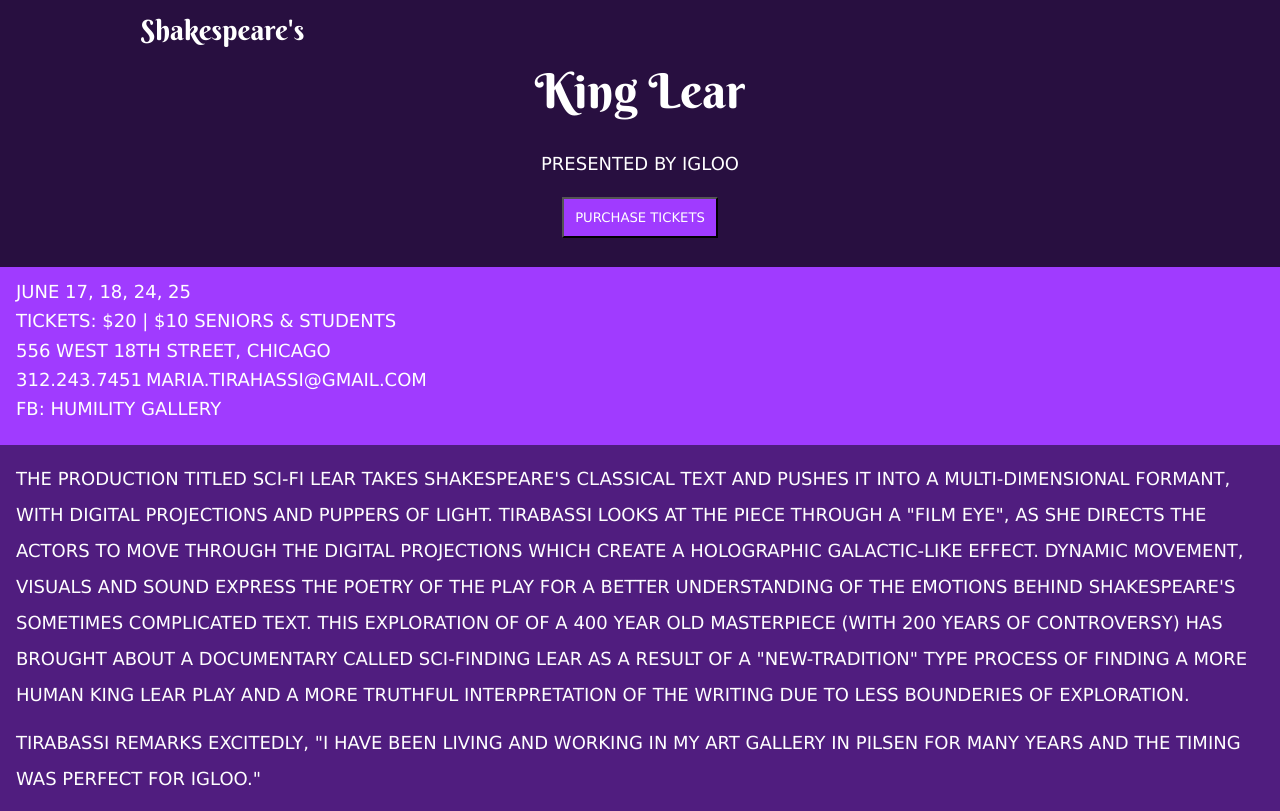
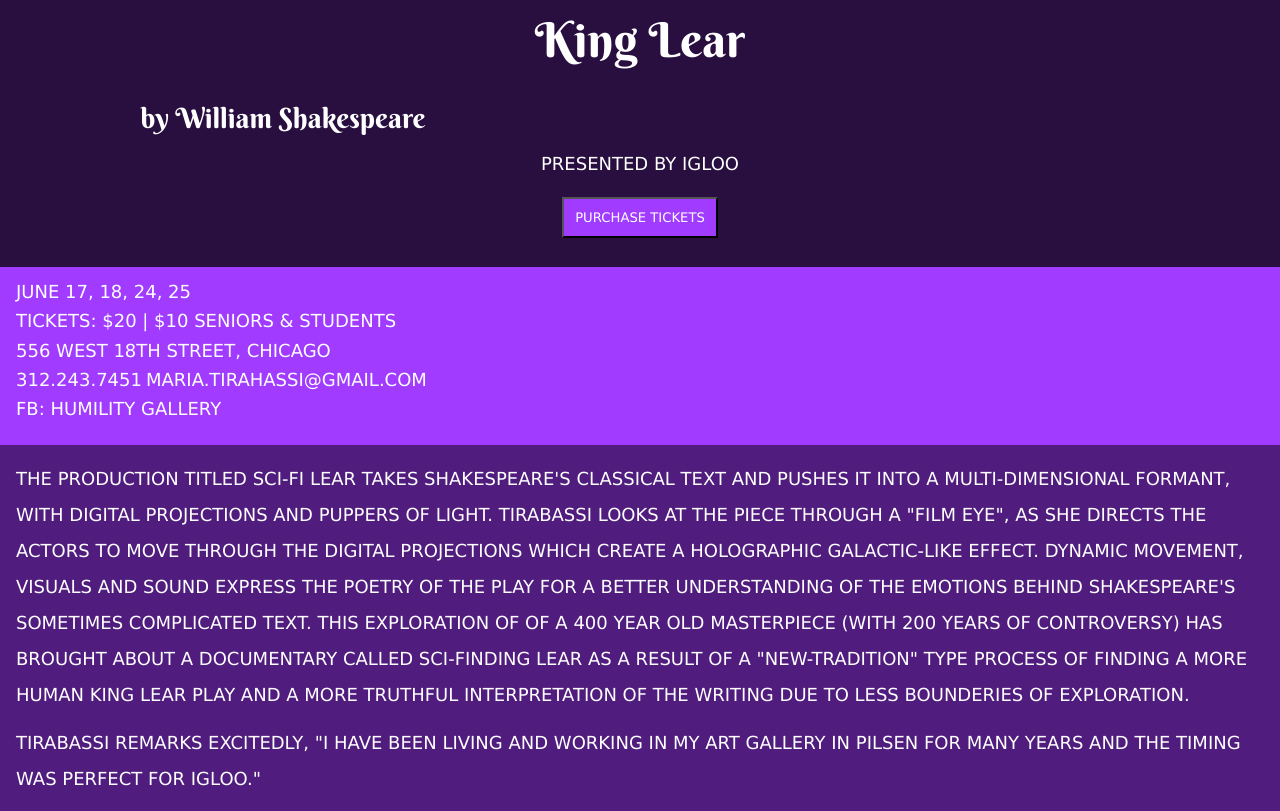
Before and after one commit to reneeweaver/kinglear, a plain HTML site: page index.html in a window 1280 px wide. Shown: the top 811 px of the page. Drawn offline with Linux system fonts and the light colour scheme.

Commit message:
fixed title

```diff
--- a/index.html
+++ b/index.html
@@ -9,8 +9,8 @@
 </head>
 <body>
 	<div id="main">
-	<h2>Shakespeare's</h2>
 	<h1>King Lear</h1>
+	<h2>by William Shakespeare</h2>
 	<p>Presented by Igloo</p>
 	<form action="https://www.eventbrite.com/e/king-lear-by-william-shakespeare-tickets-25414547596">
     	<input type="submit" value="Purchase Tickets">
```
